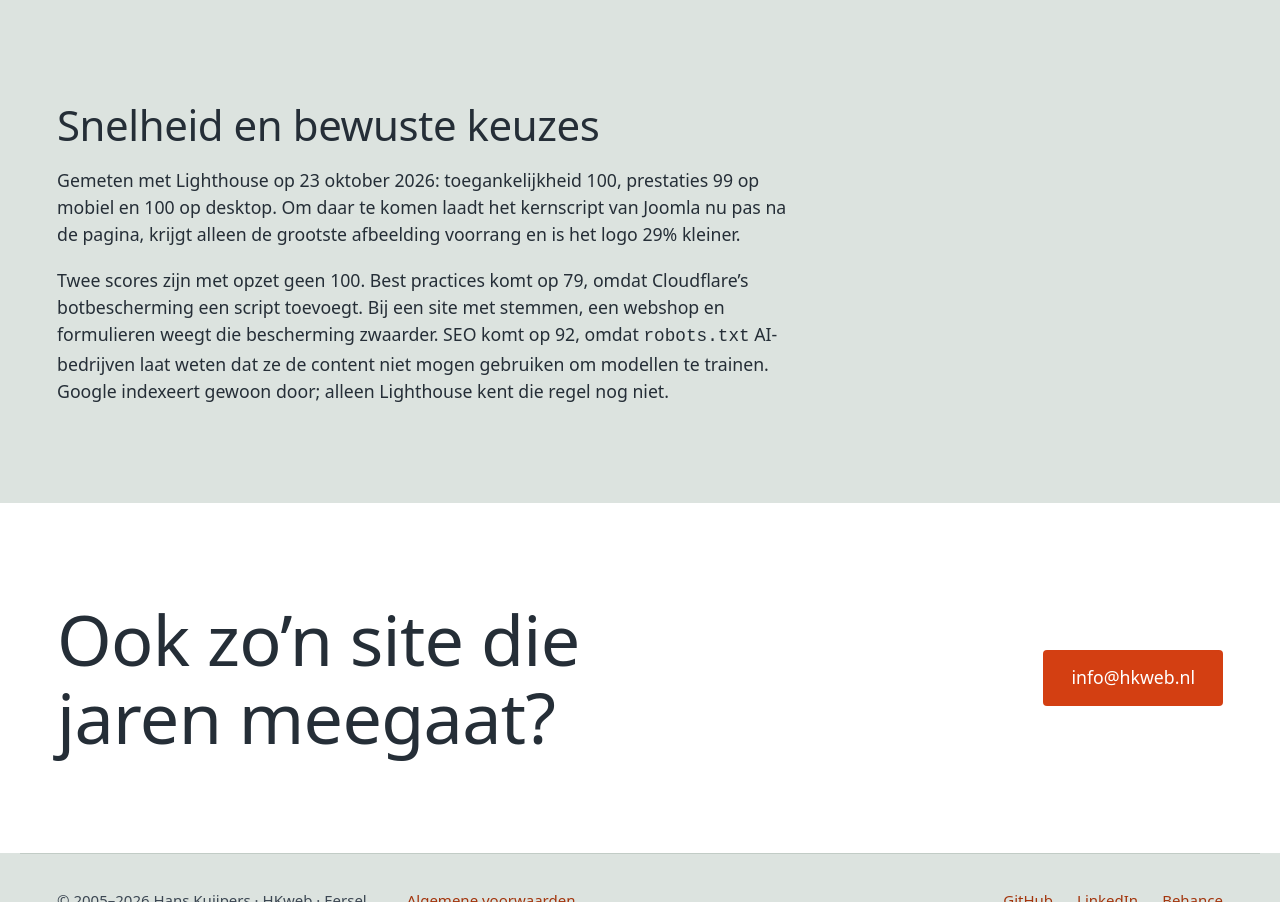
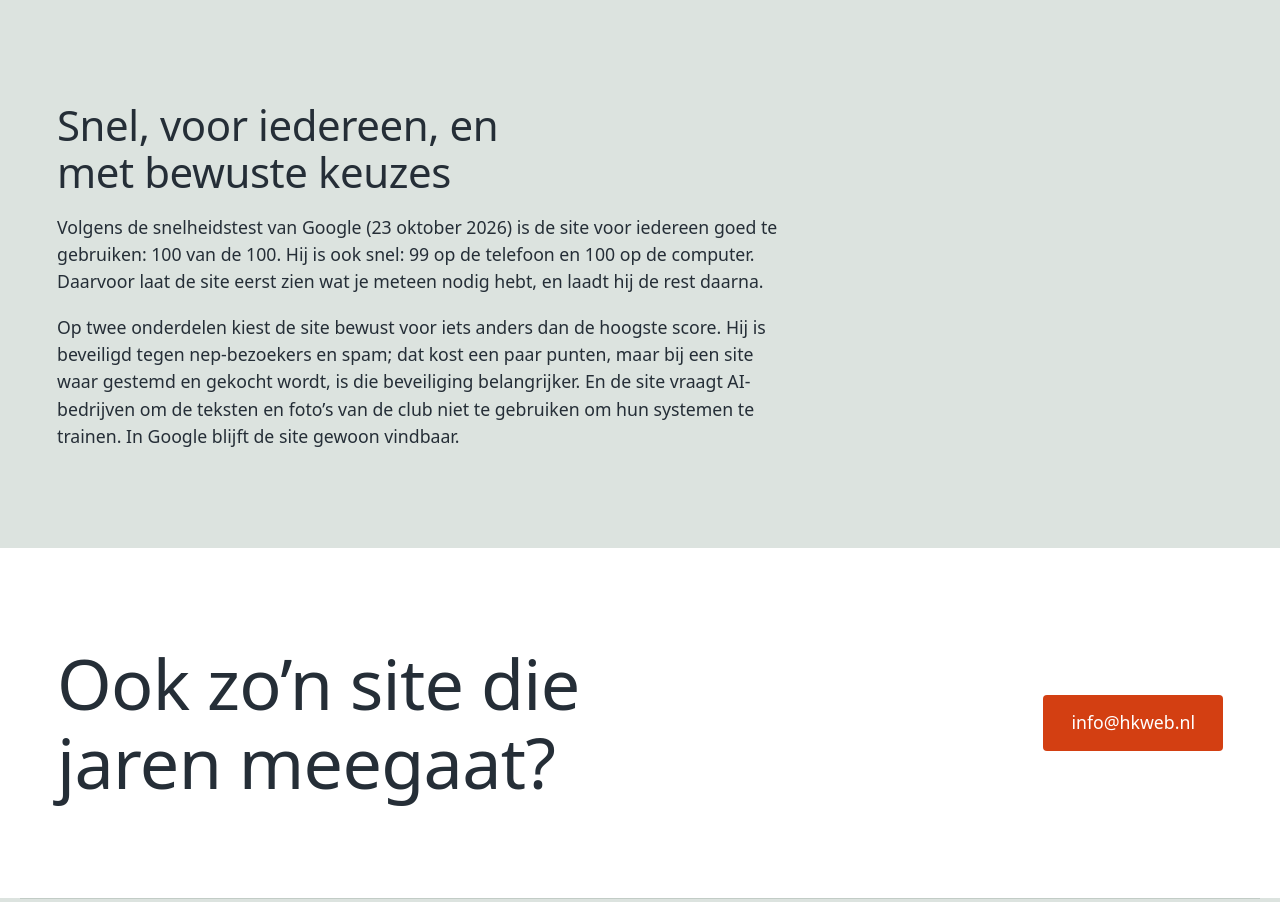
Before and after one commit to hans2103/HKweb, an Astro site: page /werk/oeteldonk-org in a window 1280 px wide. Shown: the part 1881-2783 px from the top of the page. Built offline with nearby package versions, Linux system fonts and the light colour scheme; Astro itself is replaced by a stand-in of ours.

Commit message:
:memo: Oeteldonk.org speed section in plain language (#125)

```diff
--- a/src/content/werk/oeteldonk-org.md
+++ b/src/content/werk/oeteldonk-org.md
@@ -25,8 +25,8 @@ since: 2013
 
 De site wordt nog steeds doorontwikkeld, met genummerde releases en geautomatiseerde tests, en lokaal in DDEV.
 
-## Snelheid en bewuste keuzes
+## Snel, voor iedereen, en met bewuste keuzes
 
-Gemeten met Lighthouse op 23 oktober 2026: toegankelijkheid 100, prestaties 99 op mobiel en 100 op desktop. Om daar te komen laadt het kernscript van Joomla nu pas na de pagina, krijgt alleen de grootste afbeelding voorrang en is het logo 29% kleiner.
+Volgens de snelheidstest van Google (23 oktober 2026) is de site voor iedereen goed te gebruiken: 100 van de 100. Hij is ook snel: 99 op de telefoon en 100 op de computer. Daarvoor laat de site eerst zien wat je meteen nodig hebt, en laadt hij de rest daarna.
 
-Twee scores zijn met opzet geen 100. Best practices komt op 79, omdat Cloudflare's botbescherming een script toevoegt. Bij een site met stemmen, een webshop en formulieren weegt die bescherming zwaarder. SEO komt op 92, omdat `robots.txt` AI-bedrijven laat weten dat ze de content niet mogen gebruiken om modellen te trainen. Google indexeert gewoon door; alleen Lighthouse kent die regel nog niet.
+Op twee onderdelen kiest de site bewust voor iets anders dan de hoogste score. Hij is beveiligd tegen nep-bezoekers en spam; dat kost een paar punten, maar bij een site waar gestemd en gekocht wordt, is die beveiliging belangrijker. En de site vraagt AI-bedrijven om de teksten en foto's van de club niet te gebruiken om hun systemen te trainen. In Google blijft de site gewoon vindbaar.
```
